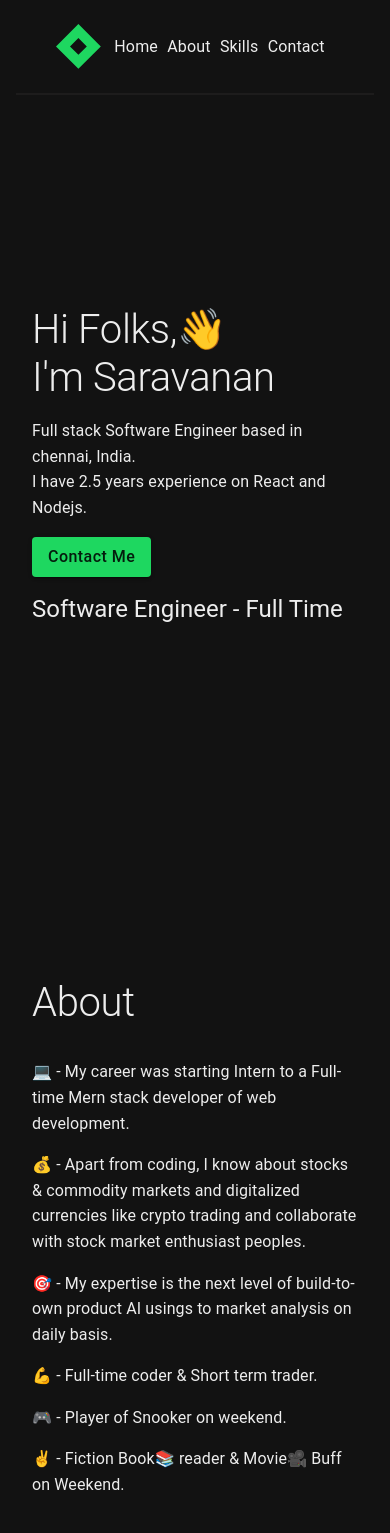
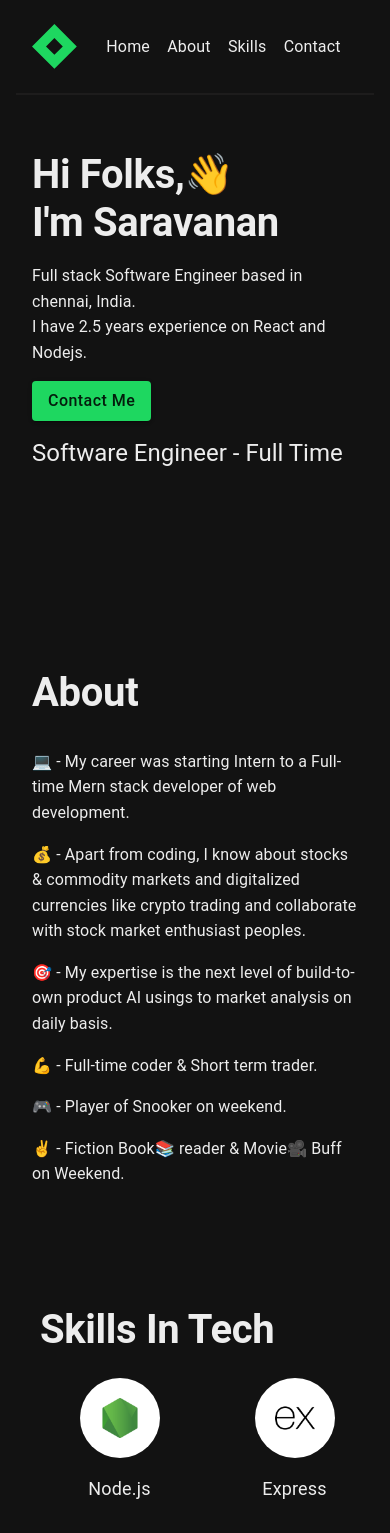
Before and after one commit to saravanan-SM/portfolio, a React (Create React App) app: page / in a window 390 px wide. Shown: the top 1533 px of the page. Built offline with nearby package versions, Linux system fonts and the light colour scheme.

Commit message:
responsive changes

```diff
--- a/src/App.jsx
+++ b/src/App.jsx
@@ -109,7 +109,7 @@ export default function App() {
         <Container maxWidth='lg' >
           <AppBar className={classes.Nav}>
             <Container sx={{ borderBottom: '2px solid #1d1c1c' }}>
-              <Toolbar  sx={{ padding: '24px',   }}>
+              <Toolbar  sx={{ padding: isSmallScreen ? '24px 0px' : '24px' }}>
                 <Grid container spacing={2}>
                   <Grid item xs={2} sm={2} md={3}>
                   <CardMedia className={classes.logo}
@@ -135,13 +135,13 @@ export default function App() {
               </Toolbar>
             </Container>
           </AppBar>
-          <section id = 'hero' className={classes.alignHeight}>
+          <section id = 'hero' className={`${isSmallScreen ? '' : classes.alignHeight}`}>
               <Grid container >
                 <Grid item xs={12} sm={12} md={4} lg={6} xl={6}>
                   <Box  pt={5} pb={5} >
                     <CardContent  p={5}>
-                      <Typography variant='h2' sx={{ fontSize: isSmallScreen ? '40px' : '60px',}}>Hi Folks,{'\u{1F44B}'}</Typography>
-                      <Typography mb={2} variant='h2' sx={{ fontSize: isSmallScreen ? '40px' : '60px',}}>I'm Saravanan</Typography>
+                      <Typography variant='h2' sx={{ fontSize: isSmallScreen ? '40px' : '60px', fontWeight: isSmallScreen ? 'bold' : '300'}}>Hi Folks,{'\u{1F44B}'}</Typography>
+                      <Typography mb={2} variant='h2' sx={{ fontSize: isSmallScreen ? '40px' : '60px', fontWeight: isSmallScreen ? 'bold' : '300'}}>I'm Saravanan</Typography>
                       <Typography className={classes.cardContent} variant='h6' sx={{ fontWeight: isSmallScreen ? '400' : '500',}}>Full stack Software Engineer based in chennai, India.</Typography>
                       <Typography className={classes.cardContent} variant='h6' sx={{ fontWeight: isSmallScreen ? '400' : '500',}}>I have 2.5 years experience on React and Nodejs.</Typography>
                       <Box className={classes.alignLeft} pt={2}>
@@ -165,7 +165,7 @@ export default function App() {
           <section id='about' className={classes.alignHeight} pt={5} pb={5}>
             <Grid container spacing={2}>
               <Grid item xs={12}>
-                <Typography p={2} mt={3} variant="h2" sx={{ fontSize: isSmallScreen ? '40px' : '60px',}}>About</Typography>
+                <Typography p={2} mt={3} variant="h2" sx={{ fontSize: isSmallScreen ? '40px' : '60px', fontWeight: isSmallScreen ? 'bold' : '300'}}>About</Typography>
                 <Typography pl={2} pr={2} mt={2} variant='h6' sx={{ fontWeight: isSmallScreen ? '400' : '500', fontSize: isSmallScreen ? '16px' : '20px', }}>{'\u{1F4BB}'} - My career was starting Intern to a Full-time Mern stack developer of web development.</Typography>
                 <Typography pl={2} pr={2} mt={2} variant='h6' sx={{ fontWeight: isSmallScreen ? '400' : '500', fontSize: isSmallScreen ? '16px' : '20px', }}>{'\u{1F4B0}'} - Apart from coding, I know about stocks & commodity markets and digitalized currencies like crypto trading and collaborate with stock market enthusiast peoples.</Typography>
                 <Typography pl={2} pr={2} mt={2} variant='h6' sx={{ fontWeight: isSmallScreen ? '400' : '500', fontSize: isSmallScreen ? '16px' : '20px', }}>{'\u{1F3AF}'} - My expertise is the next level of build-to-own product AI usings to market analysis on daily basis.</Typography>
@@ -177,7 +177,7 @@ export default function App() {
           </section>
           <section id='skills' className={classes.alignHeight} pt={5} pb={5}>
             <Box pl={3}>
-              <Typography mt={3} variant="h2" sx={{ fontSize: isSmallScreen ? '40px' : '60px',}}>Skills In Tech</Typography>
+              <Typography mt={3} variant="h2" sx={{ fontSize: isSmallScreen ? '40px' : '60px', fontWeight: isSmallScreen ? 'bold' : '300'}}>Skills In Tech</Typography>
               <Grid pt={3} pb={3} container spacing={2}>
                 {gridItems}
               </Grid>
@@ -185,8 +185,8 @@ export default function App() {
           </section>
           <section name="contact" id="contact" className={classes.alignHeight} pt={5} pb={5}>
             <Box pl={3} pt={3}>
-              <Typography variant="h2" sx={{ fontSize: isSmallScreen ? '40px' : '60px',}}>Contact</Typography>
-              <Typography mb={3} textAlign='center' variant='h4' sx={{ fontSize: isSmallScreen ? '24px' : '34px',}}>Get in touch{'\u{1F44B}'}</Typography>
+              <Typography variant="h2" sx={{ fontSize: isSmallScreen ? '40px' : '60px', fontWeight: isSmallScreen ? 'bold' : '300'}}>Contact</Typography>
+              <Typography mb={3} textAlign='center' variant='h4' sx={{ fontSize: isSmallScreen ? '24px' : '34px', paddingTop: isSmallScreen ? '20px' : ''}}>Get in touch{'\u{1F44B}'}</Typography>
               <Grid className={classes.alignCenter} container spacing={2}>
                 <Grid p={2} item xs={12} sm={12} md={6} lg={4}>
                   <Card className={classes.contactCard}>
```
